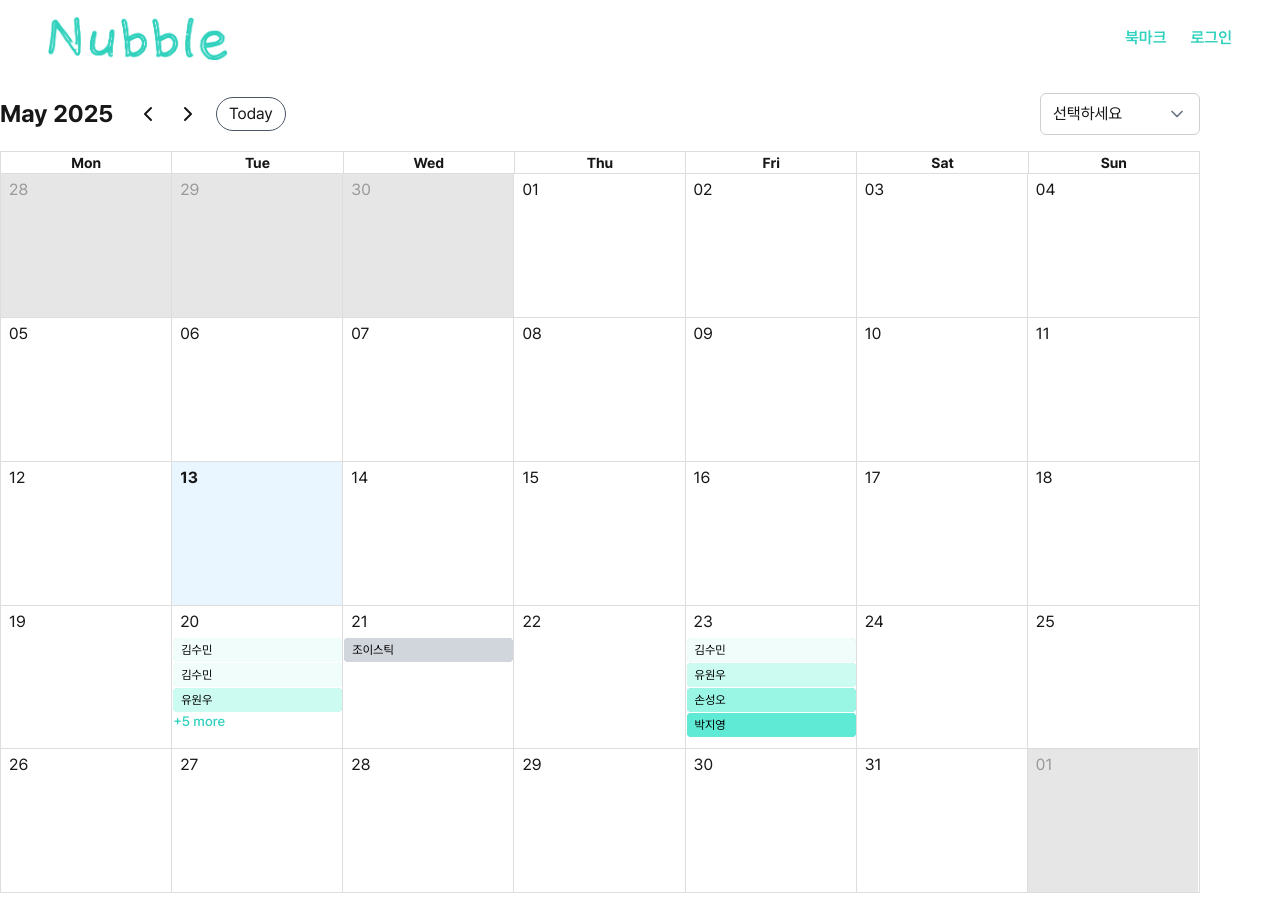
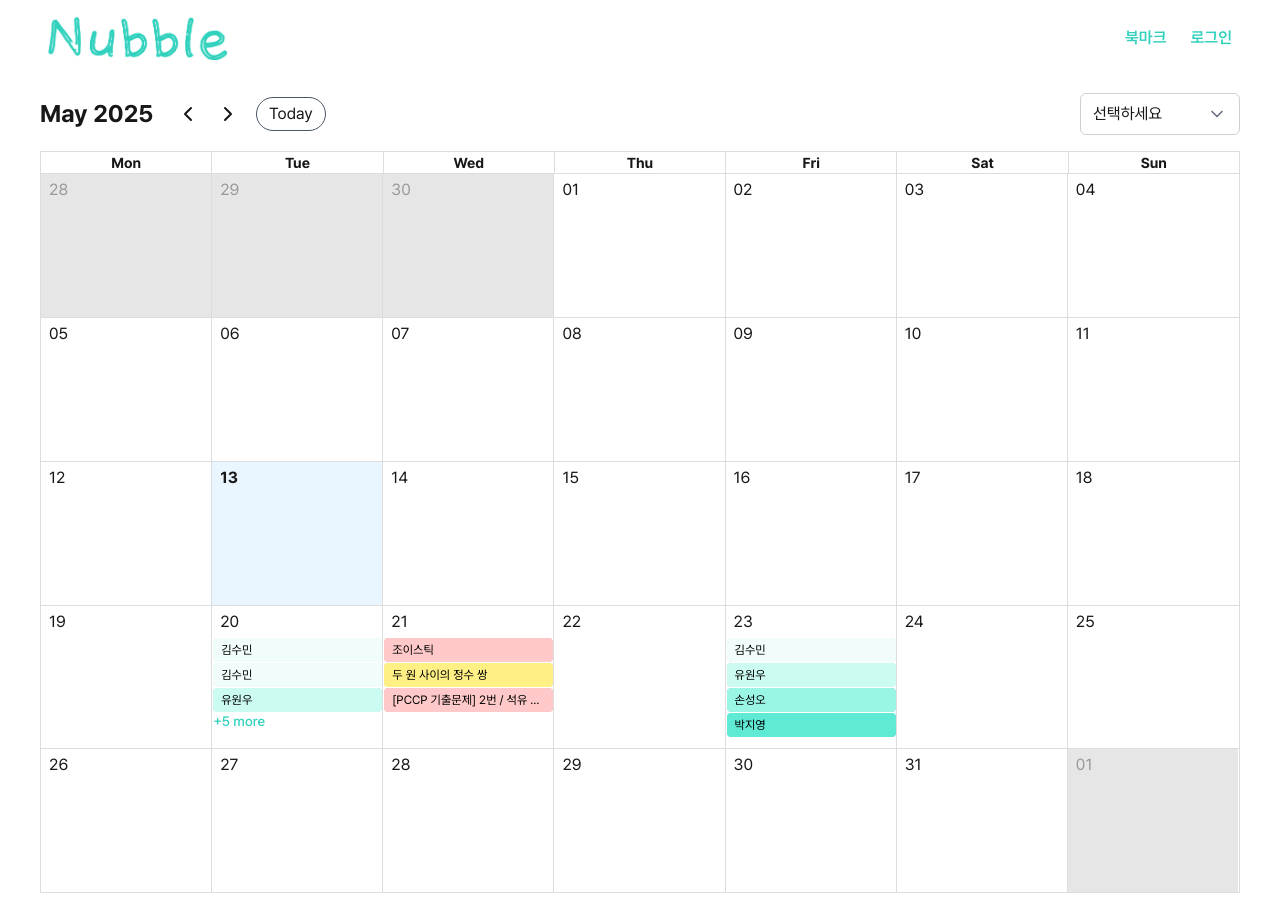
Before and after one commit to Nubblee/NubbleV2-FE, a Next.js app: page /test in a window 1280 px wide. Built offline with nearby package versions, Linux system fonts and the light colour scheme.

Commit message:
feat: 마이페이지 문제 풀이 여부 표시를 위한 solved 필드 추가 (#11)

```diff
--- a/app/(default)/_component/Calendar/CustomEvent.tsx
+++ b/app/(default)/_component/Calendar/CustomEvent.tsx
@@ -4,8 +4,11 @@ import { EventProps } from 'react-big-calendar'
 import { CalendarEvent } from '@/types/calendar'
 
 const CustomEvent = ({ event }: EventProps<CalendarEvent>) => {
-  const getColor = (progress?: number) => {
-    if (progress === undefined) return 'bg-gray-300'
+  const getColor = (progress?: number, solved?: boolean) => {
+    if (solved === false) return 'bg-red-200'
+    if (solved === true) return 'bg-yellow-200'
+
+    if (progress === undefined) return 'bg-gray-light'
     if (progress === 100) return 'bg-mint-dark'
     if (progress >= 75) return 'bg-mint-middle'
     if (progress >= 50) return 'bg-green-light'
@@ -14,7 +17,12 @@ const CustomEvent = ({ event }: EventProps<CalendarEvent>) => {
   }
 
   return (
-    <div className={`text-xs text-black px-2 py-1 rounded ${getColor(event.progress)}`}>
+    <div
+      className={`text-xs text-black px-2 py-1 rounded truncate ${getColor(
+        event.progress,
+        event.solved
+      )}`}
+    >
       {event.title}
     </div>
   )
--- a/app/(default)/test/page.tsx
+++ b/app/(default)/test/page.tsx
@@ -10,6 +10,7 @@ export default function Test() {
   ]
 
   const events: CalendarEvent[] = [
+    // 스터디그룹 예시 4개 이상
     { title: '김수민', date: new Date('2025-05-20'), progress: 0 },
     { title: '유원우', date: new Date('2025-05-20'), progress: 50 },
     { title: '손성오', date: new Date('2025-05-20'), progress: 90 },
@@ -19,16 +20,20 @@ export default function Test() {
     { title: '손성오', date: new Date('2025-05-20'), progress: 90 },
     { title: '박지영', date: new Date('2025-05-20'), progress: 100 },
 
-    { title: '조이스틱', date: new Date('2025-05-21') },
-
+    // 스터디그룹 4개
     { title: '김수민', date: new Date('2025-05-23'), progress: 0 },
     { title: '유원우', date: new Date('2025-05-23'), progress: 50 },
     { title: '손성오', date: new Date('2025-05-23'), progress: 90 },
     { title: '박지영', date: new Date('2025-05-23'), progress: 100 },
+
+    // 마이 페이지 예시
+    { title: '조이스틱', date: new Date('2025-05-21'), solved: false },
+    { title: '두 원 사이의 정수 쌍', date: new Date('2025-05-21'), solved: true },
+    { title: '[PCCP 기출문제] 2번 / 석유 시추', date: new Date('2025-05-21'), solved: false },
   ]
 
   return (
-    <div className='py-4'>
+    <div className='flex justify-center py-4'>
       <div>
         <CalendarView option={study} events={events} />
       </div>
--- a/types/calendar.d.ts
+++ b/types/calendar.d.ts
@@ -9,4 +9,5 @@ export interface CalendarEvent {
   title: string
   date: Date
   progress?: number
+  solved?: boolean
 }
```
